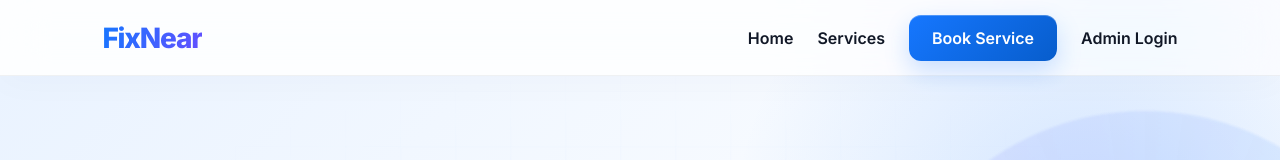
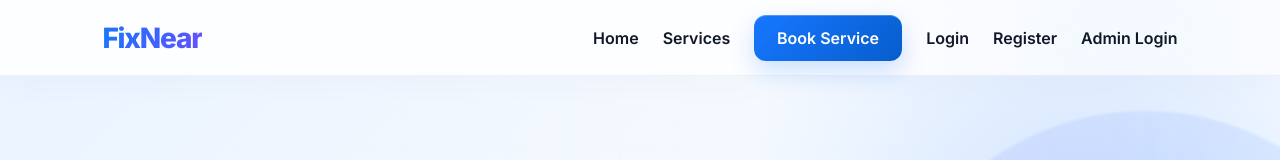
Before and after one commit to abhay89-design/fixnear, a website: page public/index.html in a window 1280 px wide. Shown: the top 160 px of the page. Drawn offline with Linux system fonts and the light colour scheme.

Commit message:
add login and register links

```diff
--- a/public/index.html
+++ b/public/index.html
@@ -21,6 +21,8 @@
         <a href="/">Home</a>
         <a href="#services">Services</a>
         <a href="/Booking.html" class="nav-btn">Book Service</a>
+        <a href="/login.html">Login</a>
+        <a href="/register.html">Register</a>
         <a href="/admin-login.html">Admin Login
 
         </a>
```
